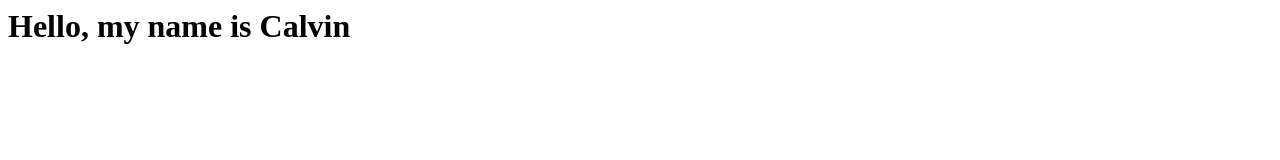
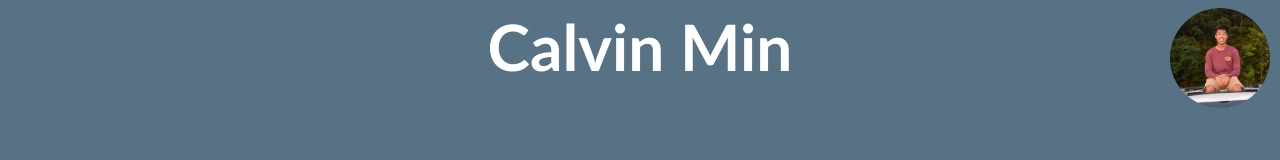
Before and after one commit to Calvinjmin/PERSONAL_PORTFOLIO, a plain HTML site: page index.html in a window 1280 px wide. Drawn offline with Linux system fonts and the light colour scheme.

Commit message:
Initial CSS and Circle Avatar
Created a template for circle avatars in CSS and centered a header for the website.

```diff
--- a/index.html
+++ b/index.html
@@ -1,3 +1,25 @@
 <html>
-<h1>Hello, my name is Calvin</h1>
+<style>
+    body {
+        background-color: #577284;
+    }
+    .circle-avatar {
+        position: absolute;
+        height: 100px;
+        width: 100px;
+        right: 10;
+        op: 10;
+        border-radius: 50%;
+    }
+
+    .header-main {
+        text-align: center;
+        color: white;
+        font-size: 4em;
+        font-family: "Trebuchet MS", Helvetica, sans-serif;
+    }
+</style>
+<img class="circle-avatar" src="./images/Avatar.jpg">
+<h1 class="header-main">Calvin Min</h1>
+
 </html>
```
Also changed, not shown: CSS/index.css (added, +15 -0 lines), Images/Avatar.jpg (added), 2 other files.
